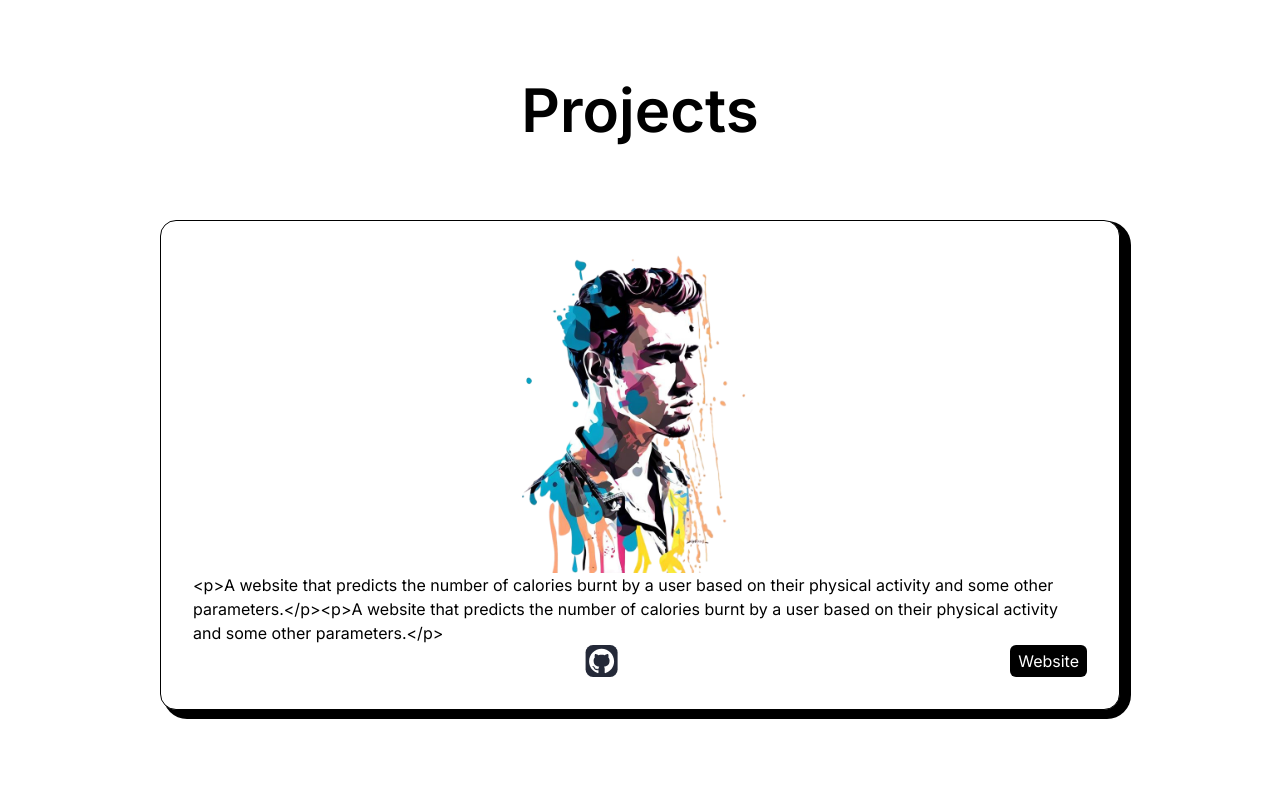
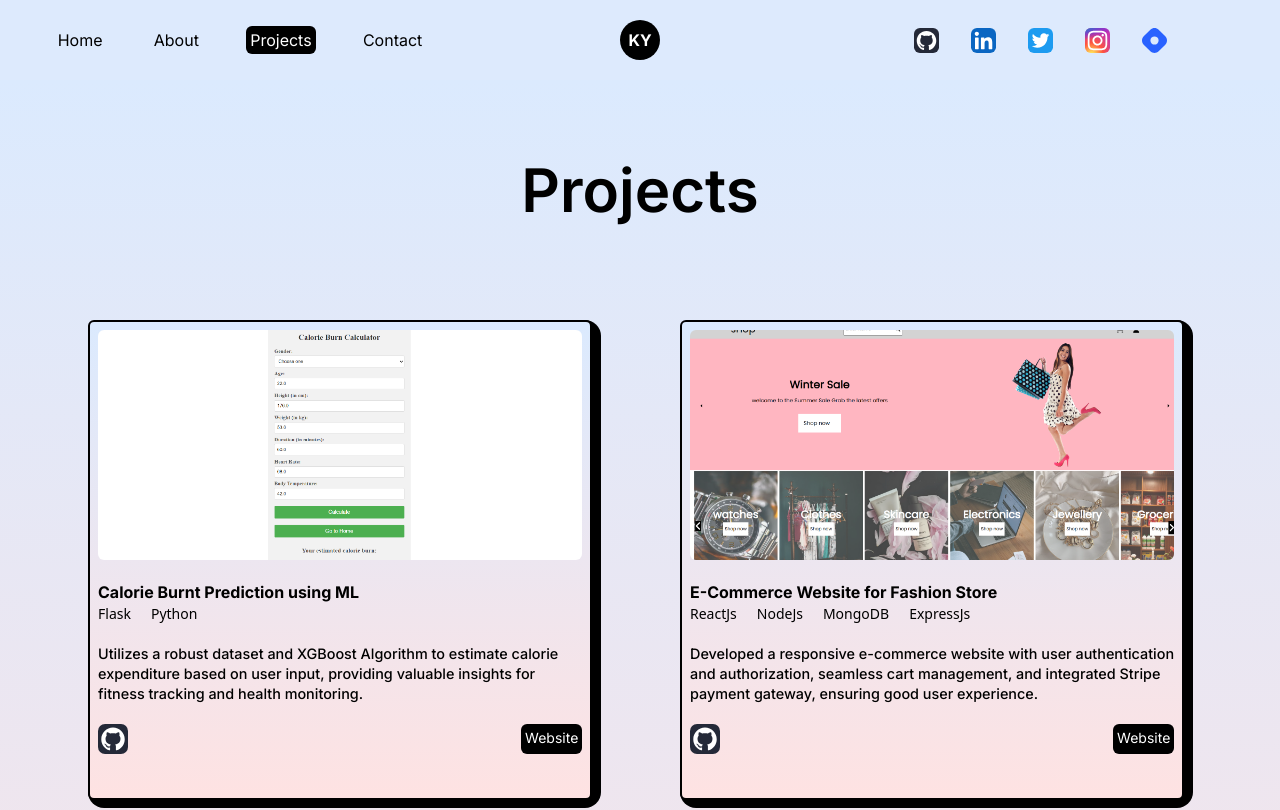
Before and after one commit to kalkeshwar/Portfolio, a Next.js app: page /projects in a window 1280 px wide. Shown: the top 810 px of the page. Built offline with nearby package versions, Linux system fonts and the light colour scheme.

Commit message:
chekpoint: added projects and transition and urls

```diff
--- a/data.js
+++ b/data.js
@@ -1,9 +1,27 @@
 export const projectDetails= [
     {
+        name:"Calorie Burnt Prediction using ML",
+        websiteUrl: "https://calories-burnt-prediction.onrender.com",
+        githubUrl:"https://github.com/kalkeshwar/calories-burnt-prediction",
+        imageUrl: "/Screenshot 2024-02-22 155426.png" ,
+        description:"Utilizes a robust dataset and XGBoost Algorithm to estimate calorie expenditure based on user input, providing valuable insights for fitness tracking and health monitoring.",
+        techUsed:["Flask", "Python"]
+    },
+    {
+        name:"E-Commerce Website for Fashion Store",
+        websiteUrl: "https://calories-burnt-prediction.onrender.com",
+        githubUrl:"https://github.com/kalkeshwar/calories-burnt-prediction",
+        imageUrl: "/Screenshot 2023-12-04 165335.png" ,
+        description:"Developed a responsive e-commerce website with user authentication and authorization, seamless cart management, and integrated Stripe payment gateway, ensuring good user experience.",
+        techUsed:["ReactJs", "NodeJs", "MongoDB","ExpressJs"],
+    },
+    {
         name:"calorie Burnt Prediction using ML",
-        url: "http://www.caloribuddy.tk/",
-        description:`<p>A website that predicts the number of calories burnt by a user based on their physical activity and some other parameters.</p><p>A website that predicts the number of calories burnt by a user based on their physical activity and some other parameters.</p>`,
-        techUsed:["Flask", "Python"],
+        websiteUrl: "https://calories-burnt-prediction.onrender.com",
+        githubUrl:"https://github.com/kalkeshwar/calories-burnt-prediction",
+        imageUrl: "/Screenshot 2024-02-22 155426.png" ,
+        description:"Utilizes a robust dataset and XGBoost Algorithm to estimate calorie expenditure based on user input, providing valuable insights for fitness tracking and health monitoring.",
+        techUsed:["Flask", "Python"]
     }
 
 ]
--- a/src/app/contact/page.js
+++ b/src/app/contact/page.js
@@ -3,6 +3,7 @@ import React, { useRef, useState } from 'react'
 import {motion} from 'framer-motion'
 import emailJs from "@emailjs/browser"
 import Navbar from '@/components/Navbar'
+import TransitionEffect from '@/components/TransitionEffect'
 
 const Contact = () => {
 
@@ -35,6 +36,7 @@ const Contact = () => {
 
     return (
         <>
+            <TransitionEffect/>
             <Navbar/>
             <div className='w-screen h-screen bg-gradient-to-b from-blue-100 to-red-100 flex md:flex-row vsm:flex-col vsm:p-10'>
                 <div className="lg:w-1/2 md:w-[40%] vsm:w-full vsm:h-[50vh] md:h-[100vh] flex justify-center items-center lg:text-6xl md:text-3xl vsm:text-3xl">
--- a/src/app/projects/page.js
+++ b/src/app/projects/page.js
@@ -1,20 +1,28 @@
-import ProjectCard from '@/components/ProjectCard';
-import React from 'react'
-import { projectDetails} from '../../../data';
+import ProjectCard from "@/components/ProjectCard";
+import React from "react";
+import { projectDetails } from "../../../data";
+import TransitionEffect from "@/components/TransitionEffect";
+import Navbar from "@/components/Navbar";
 
 const Projects = () => {
   return (
-    <div className='w-[100vw] pt-20'>
+    <>
+      <TransitionEffect />
+      <Navbar />
+      <div className="w-screen pt-20 bg-gradient-to-b from-blue-100 to-red-100 min-h-[100vh]">
         <div className="w-[100vw] gap-20 flex flex-col">
-            <div className='w-[100vw] flex justify-center items-center font-semibold text-6xl'>Projects</div>
-                <div className="w-[100vw] flex flex-col justify-center items-center gap-20">
-                  {projectDetails.map((project,index)=>(
-                    <ProjectCard key={index} details={project}/>
-                  ))}
-                </div>
+          <div className="w-[100vw] flex justify-center items-center font-semibold text-6xl">
+            Projects
+          </div>
+          <div className="w-[100vw] flex vsm:flex-col md:flex-row justify-center items-center gap-20 flex-wrap p-10 vsm:p-5">
+            {projectDetails.map((project, index) => (
+              <ProjectCard key={index} details={project} />
+            ))}
+          </div>
         </div>
-    </div>
-  )
-}
+      </div>
+    </>
+  );
+};
 
 export default Projects;
--- a/src/components/Logo.js
+++ b/src/components/Logo.js
@@ -8,7 +8,7 @@ const Logo = () => {
         <Link href={"/"}>
             <motion.div className="rounded-full bg-black text-white font-bold w-10 h-10 flex justify-center items-center cursor-pointer"
             whileHover={{backgroundColor:["#121212","rgba(131,58,180,1)","rgba(252,176,69,1)","rgba(256,10,32,2)","#121212"]}}
-            transition={{duration:1, repeat:Infinity}}
+            transition={{duration:.5, repeat:Infinity}}
             >
                 KY
             </motion.div>
--- a/src/components/Navbar.js
+++ b/src/components/Navbar.js
@@ -1,26 +1,31 @@
-"use client"
-import Link from 'next/link'
-import React, { useEffect } from 'react'
-import { motion } from 'framer-motion'
-import { GithubIcon, HashnodeIcon, InstagramIcon, LinkedInIcon, TwitterIcon } from './Icon'
-import { usePathname } from 'next/navigation'
-import { useState } from 'react'
-import Logo from './Logo'
+"use client";
+import Link from "next/link";
+import React, { useEffect } from "react";
+import { motion } from "framer-motion";
+import {
+  GithubIcon,
+  HashnodeIcon,
+  InstagramIcon,
+  LinkedInIcon,
+  TwitterIcon,
+} from "./Icon";
+import { usePathname } from "next/navigation";
+import { useState } from "react";
+import Logo from "./Logo";
 
 const Navbar = () => {
+  const linkItems = [
+    { href: "/", title: "Home" },
+    { href: "/about", title: "About" },
+    { href: "/projects", title: "Projects" },
+    { href: "/contact", title: "Contact" },
+  ];
 
-    const  linkItems=[
-        {href:"/",title:"Home"},
-        {href:"/about",title:"About"},
-        {href:"/projects",title:"Projects"},
-        {href:"/contact",title:"Contact"},
-    ]
-
-    const [isOpen, setIsOpen] = useState(false)
+  const [isOpen, setIsOpen] = useState(false);
   const [isVisible, setIsVisible] = useState(true);
 
-    const pathName=usePathname()
-    console.log(pathName)
+  const pathName = usePathname();
+  console.log(pathName);
 
   const [prevScrollPos, setPrevScrollPos] = useState(0);
 
@@ -36,81 +41,126 @@ const Navbar = () => {
   }, [prevScrollPos]);
 
   return (
-    <div className={`sticky top-0 transition-all duration-500 ${isVisible ? '' : '-translate-y-full'} bg-[#DDEAFD] z-20`}>
-        <div className='relative w-[100vw] vsm:px-2 sm:px-4 md:px-10 lg:px-15 py-5 flex items-center justify-between h-15 '>
-            <div className='flex flex-row justify-around items-center gap-4 w-1/3 vsm:hidden sm:hidden md:flex'>
-                {linkItems.map((item,index)=>(
-                    <Link href={item.href} key={index}
-                    className={`${pathName===item.href && "bg-black text-white"} px-1 py-0.5 rounded-md`}
+    <div
+      className={`sticky top-0 transition-all duration-500 ${
+        isVisible ? "" : "-translate-y-full"
+      } bg-[#DDEAFD] z-20`}
+    >
+      <div className="relative w-[100vw] vsm:px-2 sm:px-4 md:px-10 lg:px-15 py-5 flex items-center justify-between h-15 ">
+        <div className="flex flex-row justify-around items-center gap-4 w-1/3 vsm:hidden sm:hidden md:flex">
+          {linkItems.map((item, index) => (
+            <Link
+              href={item.href}
+              key={index}
+              className={`${
+                pathName === item.href && "bg-black text-white"
+              } px-1 py-0.5 rounded-md`}
               prefetch
             >
               {item.title}
             </Link>
           ))}
         </div>
-            <div className='w-1/3 flex items-center justify-center'>
-                <Logo/>
+        <div className="w-1/3 flex items-center justify-center">
+          <Logo />
         </div>
-            <motion.div className='flex flex-row justify-center items-center gap-5 h-10 w-1/3  vsm:hidden sm:hidden md:flex md:gap-8 '
-            transition={{staggerChildren:0.5}}
+        <motion.div
+          className="flex flex-row justify-center items-center gap-5 h-10 w-1/3  vsm:hidden sm:hidden md:flex md:gap-8 "
+          transition={{ staggerChildren: 0.5 }}
         >
-                <motion.a href='' target='_blank' className='h-[100%] w-[25px] flex items-center'
-                animate={{y:[5,0]}}
+          <motion.a
+            href="https://github.com/kalkeshwar"
+            target="_blank"
+            className="h-[100%] w-[25px] flex items-center"
+            animate={{ y: [5, 0] }}
             whileHover={{
-                    y:-5
+              y: -5,
             }}
           >
-                    <GithubIcon/>
+            <GithubIcon className={`w-full`} />
           </motion.a>
-                <motion.a href='' target='_blank' className='h-[100%] w-[25px] flex items-center'
-                animate={{y:[5,0]}}
+          <motion.a
+            href=""
+            target="_blank"
+            className="h-[100%] w-[25px] flex items-center"
+            animate={{ y: [5, 0] }}
             whileHover={{
-                    y:-5
-                }}>
-                    <LinkedInIcon/>
+              y: -5,
+            }}
+          >
+            <LinkedInIcon />
           </motion.a>
-                <motion.a href='' target='_blank' className='h-[100%] w-[25px] flex items-center'
-            animate={{y:[5,0]}}
+          <motion.a
+            href="https://twitter.com/Kalkeshwar1"
+            target="_blank"
+            className="h-[100%] w-[25px] flex items-center"
+            animate={{ y: [5, 0] }}
             whileHover={{
-                    y:-5
-                }}>
-                    <TwitterIcon/>
+              y: -5,
+            }}
+          >
+            <TwitterIcon />
           </motion.a>
-                <motion.a href='' target='_blank' className='h-[100%] w-[25px] flex items-center'
-                animate={{y:[5,0]}}
+          <motion.a
+            href=""
+            target="_blank"
+            className="h-[100%] w-[25px] flex items-center"
+            animate={{ y: [5, 0] }}
             whileHover={{
-                    y:-5
-                }}>
-                    <InstagramIcon/>
+              y: -5,
+            }}
+          >
+            <InstagramIcon />
           </motion.a>
-                <motion.a href='' target='_blank' className=' h-[100%] w-[25px] flex items-center'
-                animate={{y:[5,0]}}
+          <motion.a
+            href=""
+            target="_blank"
+            className=" h-[100%] w-[25px] flex items-center"
+            animate={{ y: [5, 0] }}
             whileHover={{
-                    y:-5,
-                }}>
-                    <HashnodeIcon/>
+              y: -5,
+            }}
+          >
+            <HashnodeIcon />
           </motion.a>
         </motion.div>
-            <div className="relative right-5 z-50 md:hidden w-8 h-auto" onClick={()=>setIsOpen(prev=>!prev)}>
-                <button className='w-full flex items-center justify-center flex-col gap-2'>
-                    <div className={`${isOpen?"bg-white": "bg-black"} w-full h-1`}></div>
-                    <div className={`${isOpen?"bg-white": "bg-black"} w-full h-1`}></div>
-                    <div className={`${isOpen?"bg-white": "bg-black"} w-full h-1`}></div>
+        <div
+          className="relative right-5 z-50 md:hidden w-8 h-auto"
+          onClick={() => setIsOpen((prev) => !prev)}
+        >
+          <button className="w-full flex items-center justify-center flex-col gap-2">
+            <div
+              className={`${isOpen ? "bg-white" : "bg-black"} w-full h-1`}
+            ></div>
+            <div
+              className={`${isOpen ? "bg-white" : "bg-black"} w-full h-1`}
+            ></div>
+            <div
+              className={`${isOpen ? "bg-white" : "bg-black"} w-full h-1`}
+            ></div>
           </button>
         </div>
-            <div className={`absolute top-0 left-0 w-screen h-screen bg-black flex flex-col px-40 py-20 items-center justify-start gap-10 self-center md:hidden z-30 ${isOpen?"vsm:flex":"vsm:hidden"}`}>
-                {linkItems.map((item,index)=>(
-                    <motion.div key={index}  className='w-full flex items-center justify-center'
-                    whileTap={{backgroundColor:"gray"}}
+        <div
+          className={`absolute top-0 left-0 w-screen h-screen bg-black flex flex-col px-40 py-20 items-center justify-start gap-10 self-center md:hidden z-30 ${
+            isOpen ? "vsm:flex" : "vsm:hidden"
+          }`}
         >
-                        <Link href={item.href} className='w-full text-white'> {item.title}</Link>
+          {linkItems.map((item, index) => (
+            <motion.div
+              key={index}
+              className="w-full flex items-center justify-center"
+              whileTap={{ backgroundColor: "gray" }}
+            >
+              <Link href={item.href} className="w-full text-white">
+                {" "}
+                {item.title}
+              </Link>
             </motion.div>
           ))}
         </div>
       </div>
     </div>
+  );
+};
 
-  )
-}
-
-export default Navbar
+export default Navbar;
--- a/src/components/ProjectCard.js
+++ b/src/components/ProjectCard.js
@@ -1,32 +1,58 @@
-"use client"
-import Image from 'next/image'
-import React from 'react'
-import {easeInOut, motion} from "framer-motion"
-import { GithubIcon } from './Icon'
+import Image from "next/image";
+import Link from "next/link";
+import { GithubIcon } from "./Icon";
 
-const ProjectCard = ({num,details}) => {
-  const {name,description,url}=details
+const ProjectCard = (props) => {
+  const { name, websiteUrl, description, techUsed, imageUrl,githubUrl } = props.details;
+
   return (
-
-    <motion.div className='w-[75%] flex flex-col'
-      whileInView={{x:[num%2==0?100:-100,0]}}
-      transition={{duration:.5, ease:"easeInOut"}}
+    <div className="">
+      <div className=" md:w-[40vw] vsm:w-[100vw] relative">
+        <div className="border-2 absolute rounded-md border-black p-2 md:w-[98.5%] vsm:w-[90%] md:h-[50vh] xl:h-[60vh] vsm:h-[60vh] flex flex-col z-[3] bg-gradient-to-b from-blue-100 to-red-100">
+          {/* {imagesection} */}
+          <div className="w-full relative md:h-[50%] vsm:h-[30vh] rounded-md overflow-hidden">
+            <Image
+              src={imageUrl}
+              alt=""
+              layout="fill"
+              objectFit="cover"
+              className="md:object-contain"
+            />
+          </div>
+          {/* {info Section} */}
+          <div className="flex flex-col justify-center gap-5 md:my-5">
+            <div className="flex flex-col">
+              <div className="font-bold vsm:text-md md:text-[1rem]">{name}</div>
+              <div className="w-full flex flex-row md:gap-5 vsm:gap-1 flex-wrap">
+                {techUsed.map((tech, index) => (
+                  <span
+                    key={index}
+                    className="vsm:text-sm md:text-md font-medium font-sans"
                   >
-      <div className='md:w-full vsm:w-[100%] text-black bg-white h-auto md:p-8 vsm:p-2 rounded-2xl flex relative flex-col md:justify-center md:items-center cursor-pointer border border-black'>
-        <div className="relative p-8 rounded-2xl sm:h-[40vh] vsm:h-[20vh] z-30 w-full">
-            <Image src="/image.png" layout="fill" objectFit="contain" className='rounded-2xl'/>
+                    {tech}
+                  </span>
+                ))}
               </div>
-        <div className="w-full h-auto ">
+            </div>
+            <div className="vsm:text-sm md:text-[.9rem] flex flex-wrap flex-row font-medium">
               {description}
             </div>
-        <div className="absolute bg-black top-0 -right-3 -z-20 w-[101%] h-[102%] rounded-3xl"></div>
-        <div className="w-full h-8 flex flex-row">
-          <GithubIcon className={'h-full  w-[20%]'}/>
-          <div className='w-20 h-full bg-black text-white p-2 rounded-md flex justify-center items-center '>Website</div>
+            <div className="flex flex-row gap-20 justify-between">
+              <Link href={githubUrl} target="__blank"><GithubIcon className={`w-[30px]`} /></Link>
+              <Link
+                href={websiteUrl}
+                target="__blank"
+                className="bg-black text-white p-1 rounded-md vsm:text-sm md:text-md"
+              >
+                Website
+              </Link>
             </div>
           </div>
-    </motion.div>
-  )
-}
+        </div>
+        <div className="bg-black w-[101.5%] vsm:w-[92.4%] md:w-[100.2%] vsm:h-[61vh] md:h-[50.6vh] xl:h-[61vh] top-1 left-1 z-[2] rounded-2xl "></div>
+      </div>
+    </div>
+  );
+};
 
-export default ProjectCard
+export default ProjectCard;
--- a/tailwind.config.js
+++ b/tailwind.config.js
@@ -26,7 +26,6 @@ module.exports = {
 
       'md': '768px',
       // => @media (min-width: 768px) { ... }
-
       'lg': '1024px',
       // => @media (min-width: 1024px) { ... }
 
```
Also changed, not shown: src/app/about/page.js (+107 -70 lines), public/Screenshot 2023-12-04 165335.png (added), public/Screenshot 2024-02-22 155426.png (added), src/components/Icon.js. Lines whose indentation alone changed are shown as unchanged.
